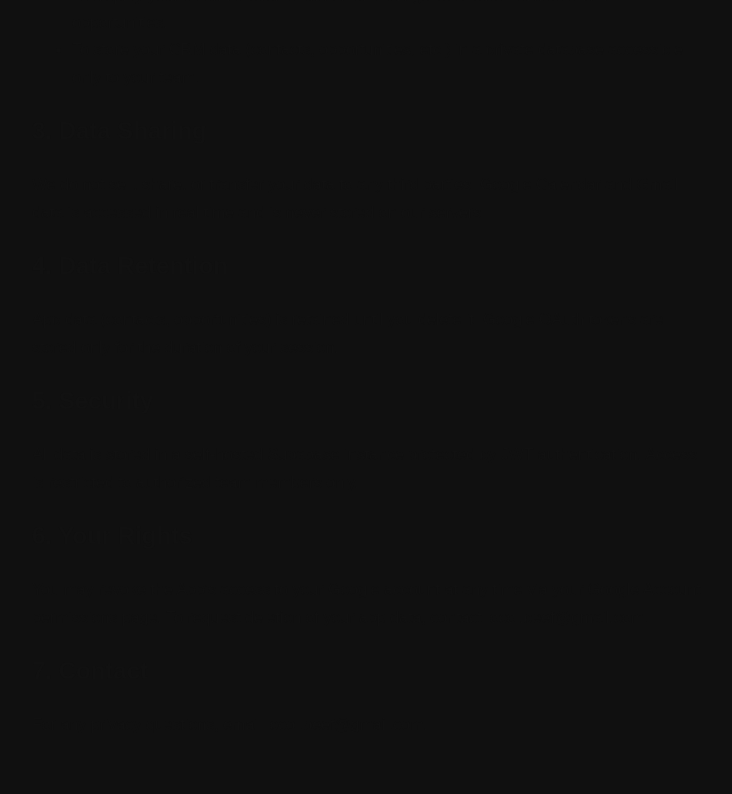
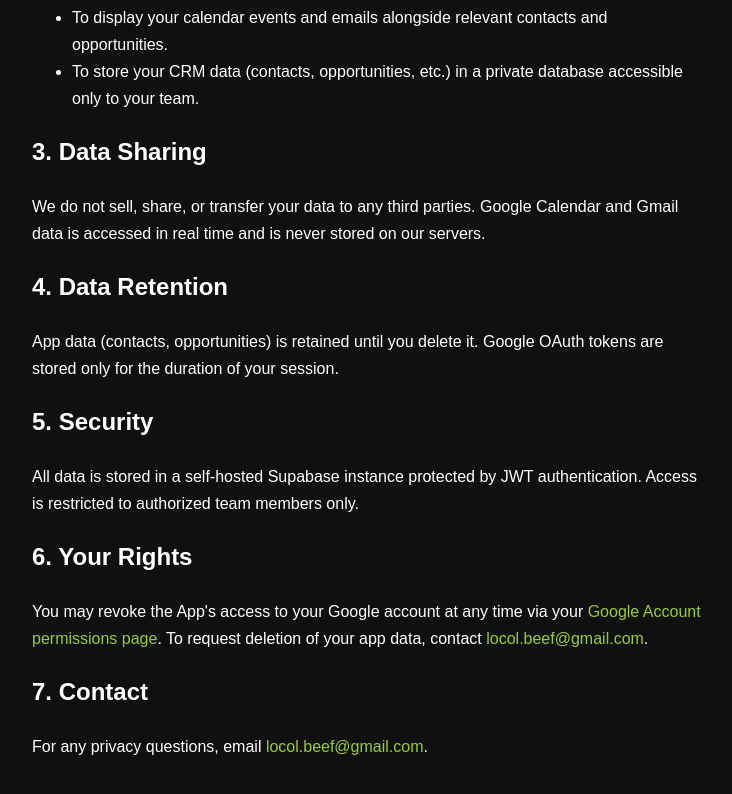
Before and after one commit to dekdoy959-lgtm/locol-workspace, a React (Vite) app: page /privacy in a window 1280 px wide. Shown: the part 618-1412 px from the top of the page, without its empty margins (272-1004 px from the left). Built offline with nearby package versions, Linux system fonts and the light colour scheme; no server answers; a web font is replaced by a local one.

Commit message:
fix: privacy page dark theme (white text on dark bg)

```diff
--- a/src/pages/PrivacyPage.tsx
+++ b/src/pages/PrivacyPage.tsx
@@ -1,6 +1,9 @@
+const linkStyle = { color: '#99CE24' };
+
 export function PrivacyPage() {
   return (
-    <div style={{ maxWidth: 720, margin: '48px auto', padding: '0 24px', fontFamily: 'sans-serif', lineHeight: 1.7, color: '#111' }}>
+    <div style={{ minHeight: '100vh', background: '#101010' }}>
+      <div style={{ maxWidth: 720, margin: '0 auto', padding: '48px 24px', fontFamily: 'sans-serif', lineHeight: 1.7, color: '#FFFFFF' }}>
         <h1>Privacy Policy</h1>
         <p><strong>Last updated:</strong> May 2026</p>
         <p>
@@ -44,14 +47,15 @@
         <h2>6. Your Rights</h2>
         <p>
           You may revoke the App's access to your Google account at any time via
-        your <a href="https://myaccount.google.com/permissions" target="_blank" rel="noreferrer">Google Account permissions page</a>.
-        To request deletion of your app data, contact <a href="mailto:locol.beef@gmail.com">locol.beef@gmail.com</a>.
+          your <a href="https://myaccount.google.com/permissions" target="_blank" rel="noreferrer" style={linkStyle}>Google Account permissions page</a>.
+          To request deletion of your app data, contact <a href="mailto:locol.beef@gmail.com" style={linkStyle}>locol.beef@gmail.com</a>.
         </p>
 
         <h2>7. Contact</h2>
         <p>
-        For any privacy questions, email <a href="mailto:locol.beef@gmail.com">locol.beef@gmail.com</a>.
+          For any privacy questions, email <a href="mailto:locol.beef@gmail.com" style={linkStyle}>locol.beef@gmail.com</a>.
         </p>
+      </div>
     </div>
   );
 }
```
Lines whose indentation alone changed are shown as unchanged.
